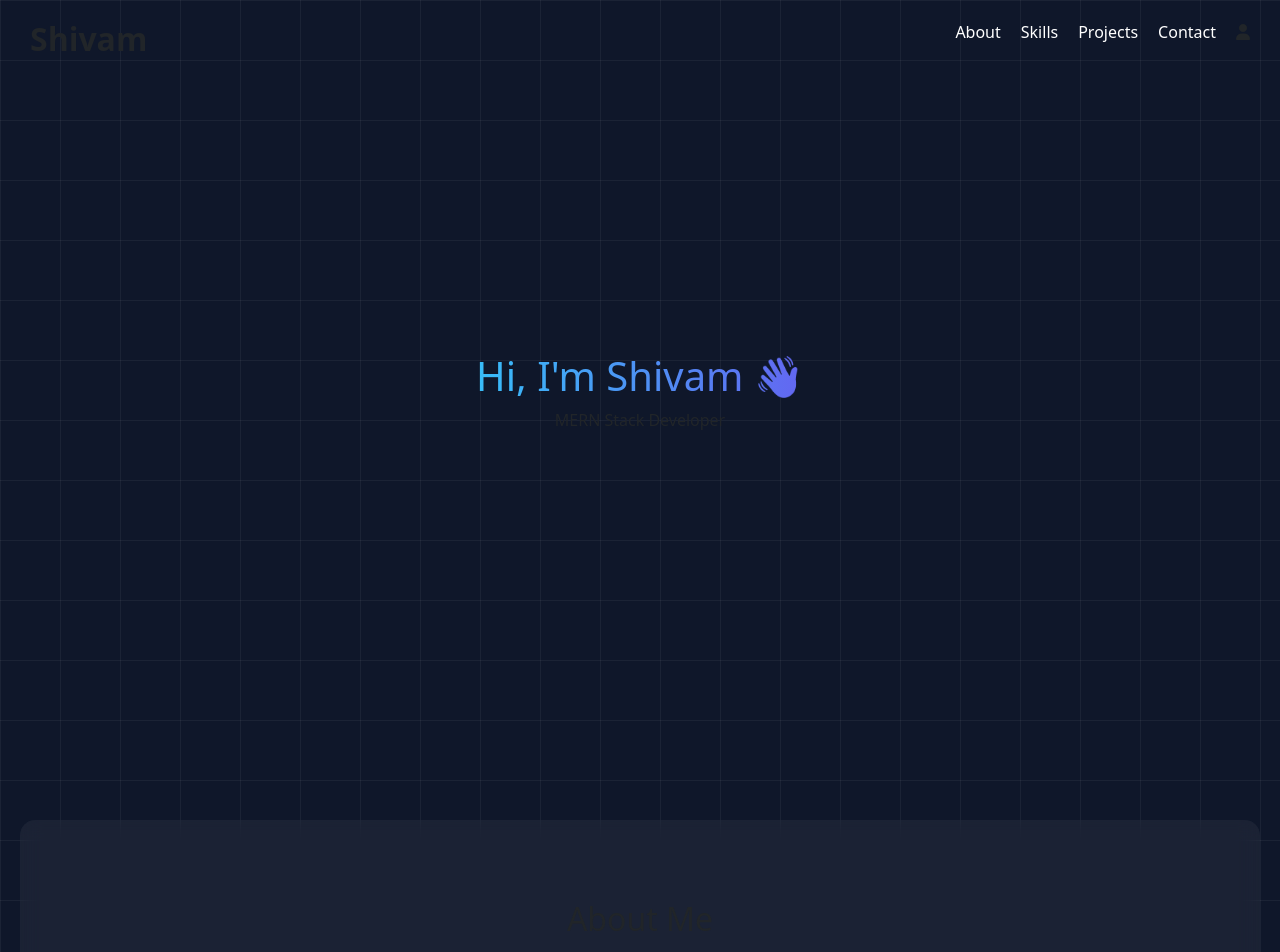
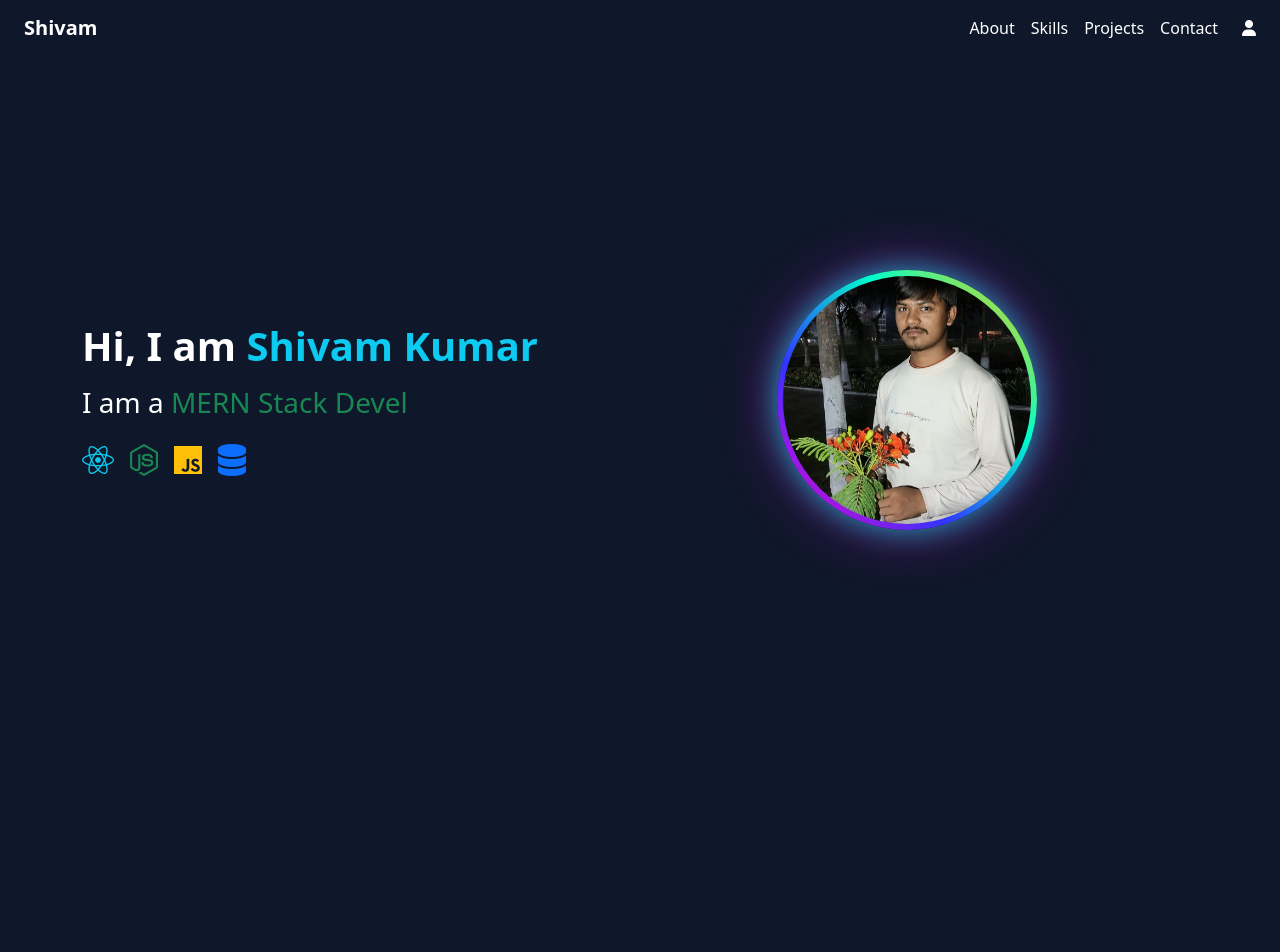
Before and after one commit to Shivam16a/Portfolio, a React (Vite) app in the folder Shivam/: page / in a window 1280 px wide. Shown: the top 952 px of the page. After the commit the page ends 800 px from the top, so only its background shows below. Built offline with nearby package versions, Linux system fonts and the light colour scheme; the HTML template or start-up script is replaced by a standard one.

Commit message:
creating hero section

```diff
--- a/Shivam/index.html
+++ b/Shivam/index.html
@@ -5,11 +5,11 @@
   <meta charset="UTF-8" />
   <link rel="icon" type="image/svg+xml" href="/favicon.svg" />
   <meta name="viewport" content="width=device-width, initial-scale=1.0" />
-  <!-- bootstrap connection -->
-  <!-- <link href="https://cdn.jsdelivr.net/npm/bootstrap@5.3.2/dist/css/bootstrap.min.css" rel="stylesheet"
-    integrity="sha384-T3c6CoIi6uLrA9TneNEoa7RxnatzjcDSCmG1MXxSR1GAsXEV/Dwwykc2MPK8M2HN" crossorigin="anonymous"> -->
-  <!-- icon cdn -->
-  <link rel="stylesheet" href="https://cdnjs.cloudflare.com/ajax/libs/font-awesome/6.5.0/css/all.min.css" />
+  <!-- Bootstrap -->
+  <link href="https://cdn.jsdelivr.net/npm/bootstrap@5.3.2/dist/css/bootstrap.min.css" rel="stylesheet">
+
+  <!-- Font Awesome -->
+  <link rel="stylesheet" href="https://cdnjs.cloudflare.com/ajax/libs/font-awesome/6.5.0/css/all.min.css">
 
   <title>shivam</title>
 </head>
--- a/Shivam/package.json
+++ b/Shivam/package.json
@@ -13,7 +13,8 @@
     "bootstrap": "^5.3.8",
     "react": "^19.2.4",
     "react-dom": "^19.2.4",
-    "react-router-dom": "^7.13.2"
+    "react-router-dom": "^7.13.2",
+    "react-simple-typewriter": "^5.0.1"
   },
   "devDependencies": {
     "@eslint/js": "^9.39.4",
--- a/Shivam/src/Components/Navbar.jsx
+++ b/Shivam/src/Components/Navbar.jsx
@@ -1,9 +1,8 @@
 import React, { useEffect, useState } from "react";
-import "../styles/navbar.css";
+import "../styles/navbar.css"
 
 const Navbar = () => {
   const [scrolled, setScrolled] = useState(false);
-  const [menuOpen, setMenuOpen] = useState(false);
 
   useEffect(() => {
     const handleScroll = () => {
@@ -14,30 +13,56 @@ const Navbar = () => {
   }, []);
 
   return (
-    <nav className={`navbar-custom ${scrolled ? "scrolled" : ""}`}>
-      <div className="nav-container">
+    <nav className="navbar navbar-expand-lg fixed-top">
+
+      <div
+        className={`${
+          scrolled ? "container glass-navbar" : "container-fluid px-4"
+        } d-flex align-items-center justify-content-between`}
+      >
 
         {/* Logo */}
-        <h2 className="logo">Shivam</h2>
+        <a className="navbar-brand fw-bold text-white" href="#">
+          Shivam
+        </a>
+
+        {/* Toggle */}
+        <button
+          className="navbar-toggler text-white"
+          type="button"
+          data-bs-toggle="collapse"
+          data-bs-target="#nav"
+        >
+          <i className="fa fa-bars"></i>
+        </button>
 
         {/* Menu */}
-        <ul className={`nav-links ${menuOpen ? "active" : ""}`}>
-          <li><a href="#about">About</a></li>
-          <li><a href="#skills">Skills</a></li>
-          <li><a href="#projects">Projects</a></li>
-          <li><a href="#contact">Contact</a></li>
+        <div className="collapse navbar-collapse justify-content-end" id="nav">
+          <ul className="navbar-nav align-items-lg-center">
 
-          {/* User Icon */}
-          <li>
-            <i className="fa fa-user"></i>
-          </li>
-        </ul>
+            <li className="nav-item">
+              <a className="nav-link text-white" href="#about">About</a>
+            </li>
 
-        {/* Mobile Menu Icon */}
-        <div className="menu-toggle" onClick={() => setMenuOpen(!menuOpen)}>
-          <i className="fa fa-bars"></i>
+            <li className="nav-item">
+              <a className="nav-link text-white" href="#skills">Skills</a>
+            </li>
+
+            <li className="nav-item">
+              <a className="nav-link text-white" href="#projects">Projects</a>
+            </li>
+
+            <li className="nav-item">
+              <a className="nav-link text-white" href="#contact">Contact</a>
+            </li>
+
+            <li className="nav-item ms-lg-3">
+              <i className="fa fa-user text-white"></i>
+            </li>
+
+          </ul>
         </div>
-{/* update */}
+
       </div>
     </nav>
   );
--- a/Shivam/src/Pages/About.jsx
+++ b/Shivam/src/Pages/About.jsx
@@ -1,9 +1,61 @@
-import React from 'react'
+import React from "react";
+import { Typewriter } from "react-simple-typewriter";
+import "../styles/about.css"
+import profile from "../assets/shi7.jpeg";
 
 const About = () => {
   return (
-    <div>About</div>
-  )
-}
+    <section className="container min-vh-100 d-flex align-items-center">
+      <div className="row w-100 align-items-center">
 
-export default About
+        {/* LEFT */}
+        <div className="col-md-6 text-center text-md-start mb-5 mb-md-0">
+
+          <h1 className="fw-bold">
+            Hi, I am <span className="text-info">Shivam Kumar</span>
+          </h1>
+
+          <h3 className="mt-3">
+            I am a{" "}
+            <span className="text-success">
+              <Typewriter
+                words={[
+                  "Full Stack Developer",
+                  "MERN Stack Developer",
+                  "Backend Developer",
+                  "Frontend Developer",
+                ]}
+                loop
+                cursor
+                cursorStyle="|"
+              />
+            </span>
+          </h3>
+
+          {/* Icons */}
+          <div className="mt-4">
+            <i className="fa-brands fa-react me-3 fs-2 text-info"></i>
+            <i className="fa-brands fa-node-js me-3 fs-2 text-success"></i>
+            <i className="fa-brands fa-js me-3 fs-2 text-warning"></i>
+            <i className="fa-solid fa-database fs-2 text-primary"></i>
+          </div>
+
+        </div>
+
+        {/* RIGHT */}
+        <div className="col-md-6 d-flex justify-content-center">
+          <div className="profile-wrapper">
+            <img
+              src={profile}
+              alt="Shivam"
+              className="img-fluid rounded-circle"
+            />
+          </div>
+        </div>
+
+      </div>
+    </section>
+  );
+};
+
+export default About;
--- a/Shivam/src/Pages/Home.jsx
+++ b/Shivam/src/Pages/Home.jsx
@@ -1,52 +1,13 @@
 import React from "react";
 import Navbar from "../Components/Navbar";
-import "../styles/navbar.css";
+import About from "./About"
+// import "../styles/navbar.css";
 
 const Home = () => {
   return (
     <>
       <Navbar />
-
-      <section className="hero">
-        <h1 className="gradient-text">Hi, I'm Shivam 👋</h1>
-        <p>MERN Stack Developer</p>
-      </section>
-
-      <section id="about" className="section glass vh-100">
-        <h2>About Me</h2>
-        <p>
-          I am a MERN Stack Developer passionate about building scalable web apps
-          using MongoDB, Express, React and Node.js.
-        </p>
-      </section>
-
-      <section id="skills" className="section vh-100">
-        <h2>Skills</h2>
-        <ul>
-          <li>React.js</li>
-          <li>Node.js</li>
-          <li>MongoDB</li>
-          <li>Express.js</li>
-        </ul>
-      </section>
-
-      <section id="projects" className="section glass vh-100">
-        <h2>Projects</h2>
-        <div className="card">
-          <h3>E-commerce Website</h3>
-          <p>MERN stack project with authentication & payment</p>
-        </div>
-        <div className="card">
-          <h3>Blog App</h3>
-          <p>Full CRUD app with login/signup</p>
-        </div>
-      </section>
-
-      <section id="contact" className="section vh-100">
-        <h2>Contact</h2>
-        <p>Email: your@email.com</p>
-        <p>GitHub: github.com/yourprofile</p>
-      </section>
+      <About/>
     </>
   )
 }
--- /dev/null
+++ b/Shivam/src/styles/about.css
@@ -0,0 +1,25 @@
+.profile-wrapper {
+    width: 260px;
+    height: 260px;
+    padding: 6px;
+    border-radius: 50%;
+
+    background: linear-gradient(45deg,
+            #ff00cc,
+            #3333ff,
+            #00ffcc,
+            #ffcc00);
+
+    display: flex;
+    align-items: center;
+    justify-content: center;
+
+    box-shadow: 0 0 30px rgba(0, 255, 255, 0.6),
+        0 0 60px rgba(255, 0, 255, 0.4);
+}
+
+.profile-wrapper img {
+    width: 100%;
+    height: 100%;
+    object-fit: cover;
+}
--- a/Shivam/src/styles/navbar.css
+++ b/Shivam/src/styles/navbar.css
@@ -2,119 +2,37 @@
     margin: 0;
     font-family: Arial;
     background: #0f172a !important;
-    color: white;
+    color: white !important;
 } */
 
 
-body {
+/* body {
     background-color: #0f172a !important;
 
     background-image:
         linear-gradient(rgba(255, 255, 255, 0.05) 1px, transparent 1px),
         linear-gradient(90deg, rgba(255, 255, 255, 0.05) 1px, transparent 1px);
+    color: white !important;
+    background-size: 60px 60px;
+} */
 
-    background-size: 60px 60px;
+body {
+    background-color: #0f172a !important;
+    color: white !important;
 }
 
-.navbar-custom {
-    position: fixed;
-    width: 100%;
-    top: 0;
-    z-index: 999;
-    transition: 0.4s;
+/* Scroll effect */
+.glass-navbar {
+    margin-top: 10px;
+    border-radius: 50px;
+    padding: 10px 20px;
+
+    background: rgba(255, 255, 255, 0.08);
+    backdrop-filter: blur(10px);
+
+    transition: all 0.4s ease;
 }
 
-.nav-container {
-    display: flex;
-    justify-content: space-between;
-    padding: 20px 30px;
+.navbar {
+    transition: all 0.4s ease;
 }
-
-.navbar-custom.scrolled .nav-container {
-    max-width: 1100px;
-    margin: auto;
-    border-radius: 50px;
-    background: rgba(255, 255, 255, 0.08);
-    backdrop-filter: blur(10px);
-    padding: 10px 20px;
-}
-
-.logo {
-    font-weight: bold;
-}
-
-.nav-links {
-    display: flex;
-    gap: 20px;
-    list-style: none;
-}
-
-.nav-links a {
-    color: white;
-    text-decoration: none;
-}
-
-.menu-toggle {
-    display: none;
-    cursor: pointer;
-}
-
-/* HERO */
-.hero {
-    height: 100vh;
-    display: flex;
-    flex-direction: column;
-    justify-content: center;
-    align-items: center;
-    text-align: center;
-}
-
-/* SECTIONS */
-.section {
-    padding: 80px 20px;
-    text-align: center;
-}
-
-.glass {
-    background: rgba(255, 255, 255, 0.05);
-    backdrop-filter: blur(10px);
-    margin: 20px;
-    border-radius: 15px;
-}
-
-/* CARD */
-.card {
-    background: #1e293b;
-    margin: 15px auto;
-    padding: 20px;
-    border-radius: 10px;
-    max-width: 400px;
-}
-
-/* GRADIENT TEXT */
-.gradient-text {
-    background: linear-gradient(90deg, #38bdf8, #6366f1);
-    background-clip: text;
-    color: transparent;
-}
-
-/* MOBILE */
-@media(max-width:768px) {
-    .nav-links {
-        position: absolute;
-        top: 70px;
-        right: 20px;
-        flex-direction: column;
-        background: #1e293b;
-        padding: 20px;
-        display: none;
-    }
-
-    .nav-links.active {
-        display: flex;
-    }
-
-    .menu-toggle {
-        display: block;
-    }
-}
```
Also changed, not shown: Shivam/src/assets/shi7.jpeg (added), 1 other file (tests, documents, lock files or other folders).
